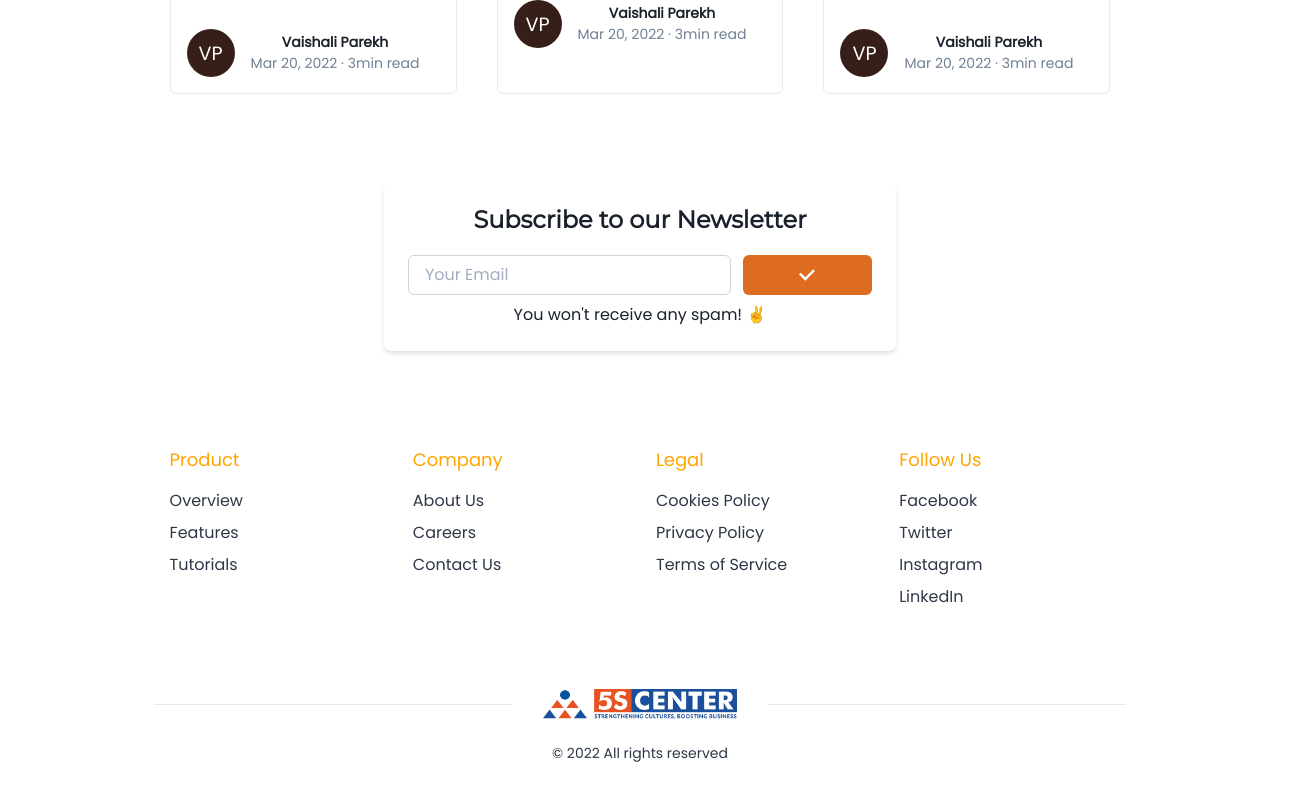
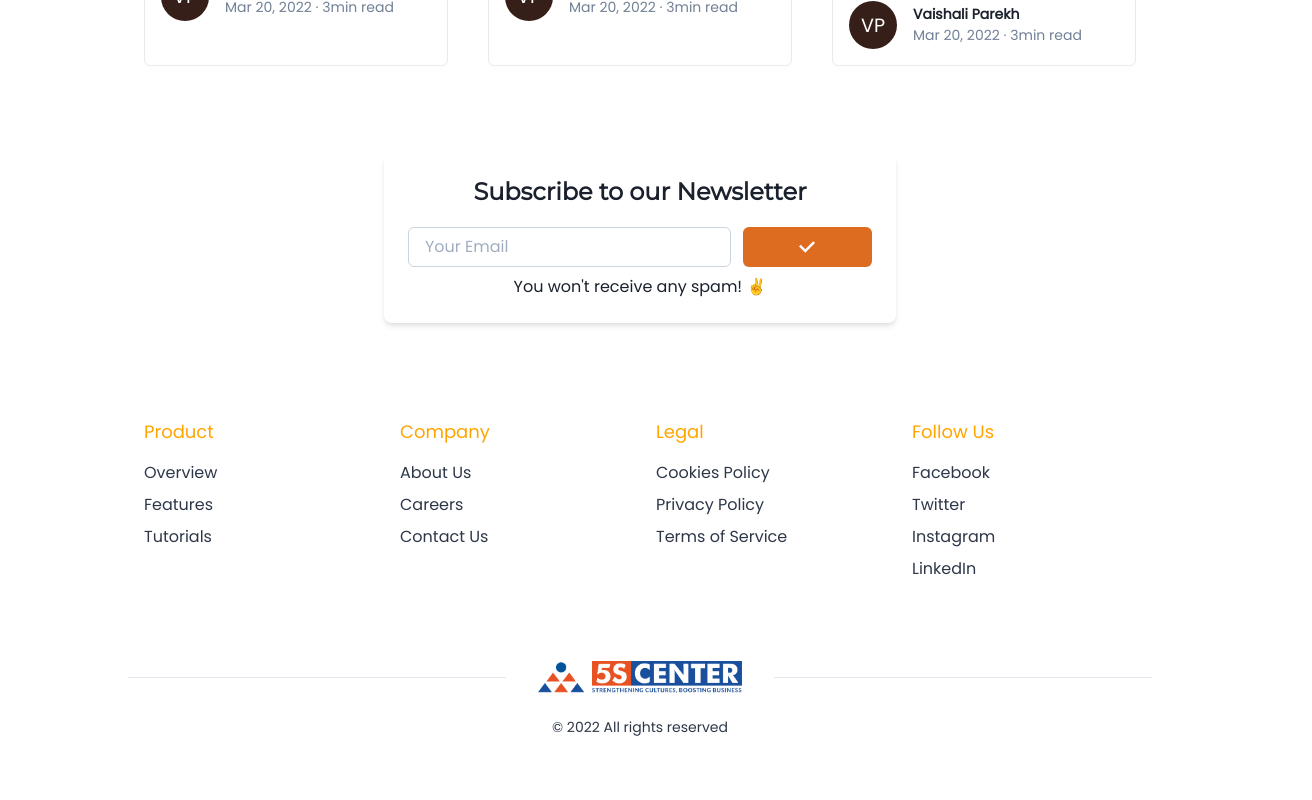
Before and after one commit to kushbosamiya/P-1-Ecommerce-demo, a React (Vite) app: page / in a window 1280 px wide. Shown: the part 2016-2816 px from the top of the page, 1312 px wide, since content can reach past the window. After the commit the page ends 2794 px from the top, so only its background shows below. Built offline with nearby package versions, Linux system fonts and the light colour scheme.

Commit message:
added additional styling

```diff
--- a/src/App.css
+++ b/src/App.css
@@ -1,41 +1,3 @@
-#root {
-  max-width: 1280px;
-  margin: 0 auto;
-  padding: 2rem;
-  text-align: center;
-}
-
-.logo {
-  height: 6em;
-  padding: 1.5em;
-  will-change: filter;
-}
-.logo:hover {
-  filter: drop-shadow(0 0 2em #646cffaa);
-}
-.logo.react:hover {
-  filter: drop-shadow(0 0 2em #61dafbaa);
-}
-
-@keyframes logo-spin {
-  from {
-    transform: rotate(0deg);
+body{
+    overflow-x: hidden;
   }
-  to {
-    transform: rotate(360deg);
-  }
-}
-
-@media (prefers-reduced-motion: no-preference) {
-  a:nth-of-type(2) .logo {
-    animation: logo-spin infinite 20s linear;
-  }
-}
-
-.card {
-  padding: 2em;
-}
-
-.read-the-docs {
-  color: #888;
-}
--- a/src/Component/Header.jsx
+++ b/src/Component/Header.jsx
@@ -301,7 +301,7 @@
       as="nav"
       justifyContent={["space-between", "space-between", "space-between"]}
       alignItems={["center", "center", "center", "center"]}
-      w="100vw"
+      // w="100vw"
       columnGap={{ md: "2rem", lg: "1.5rem", xl: ".5rem" }}
       px={["3%", "1.5%", "1.6%", "1.8%"]}
       py={["2%", "1.5%", "1.6%", "1.8%"]}
```
